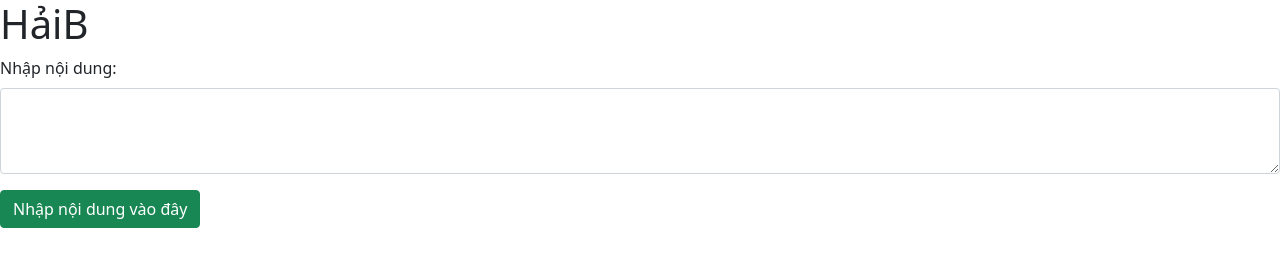
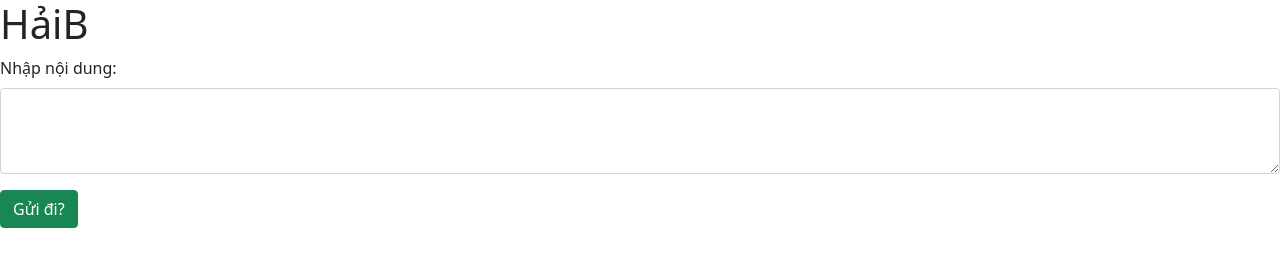
Before and after one commit to hait2810/chat1-9, a website: page src/index.html in a window 1280 px wide. Drawn offline with nearby package versions, Linux system fonts and the light colour scheme; no server answers.

Commit message:
edit link

```diff
--- a/src/index.html
+++ b/src/index.html
@@ -17,7 +17,7 @@
           <textarea class="form-control" id="content" rows="3"></textarea>
         </div>
         <div class="mb-3">
-          <button id="btnt" class="btn btn-success" type="button">Nhập nội dung vào đây</button>
+          <button id="btnt" class="btn btn-success" type="button">Gửi đi?</button>
         </div>
 
       </form>
```
